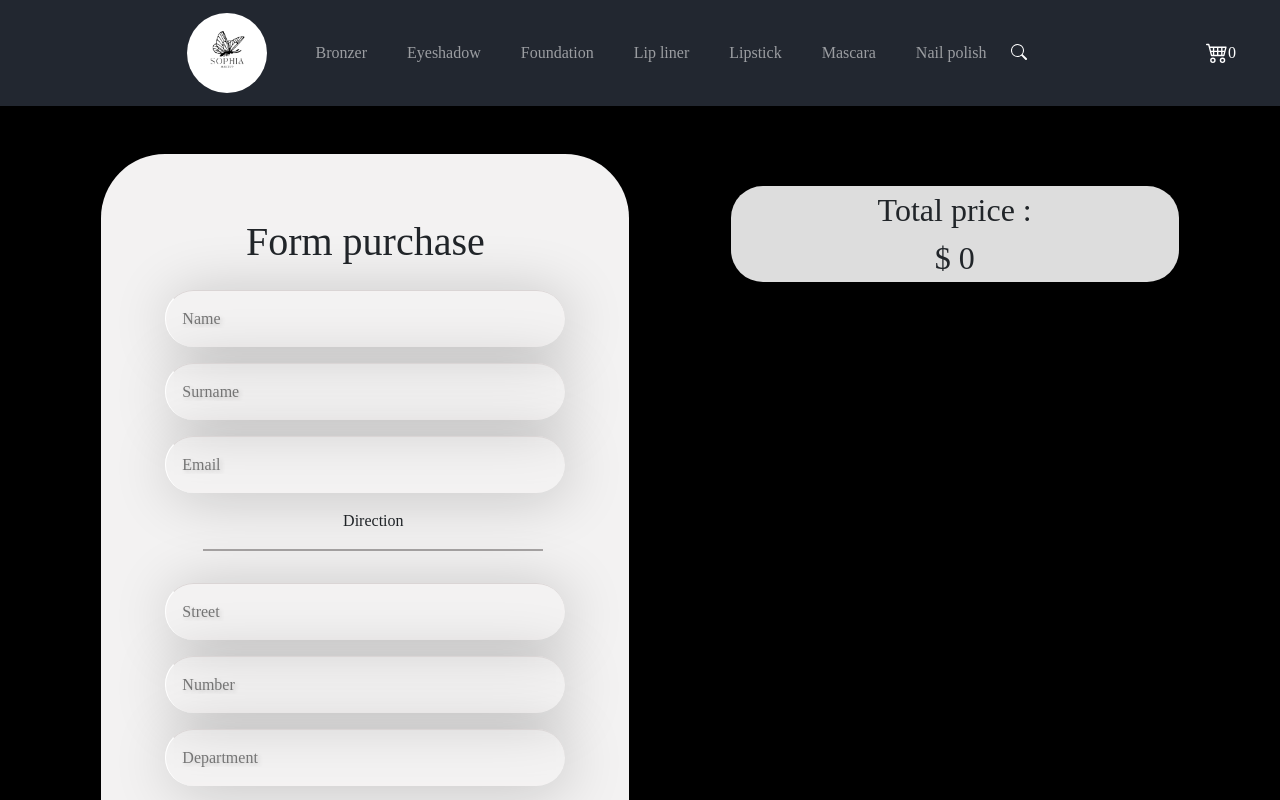
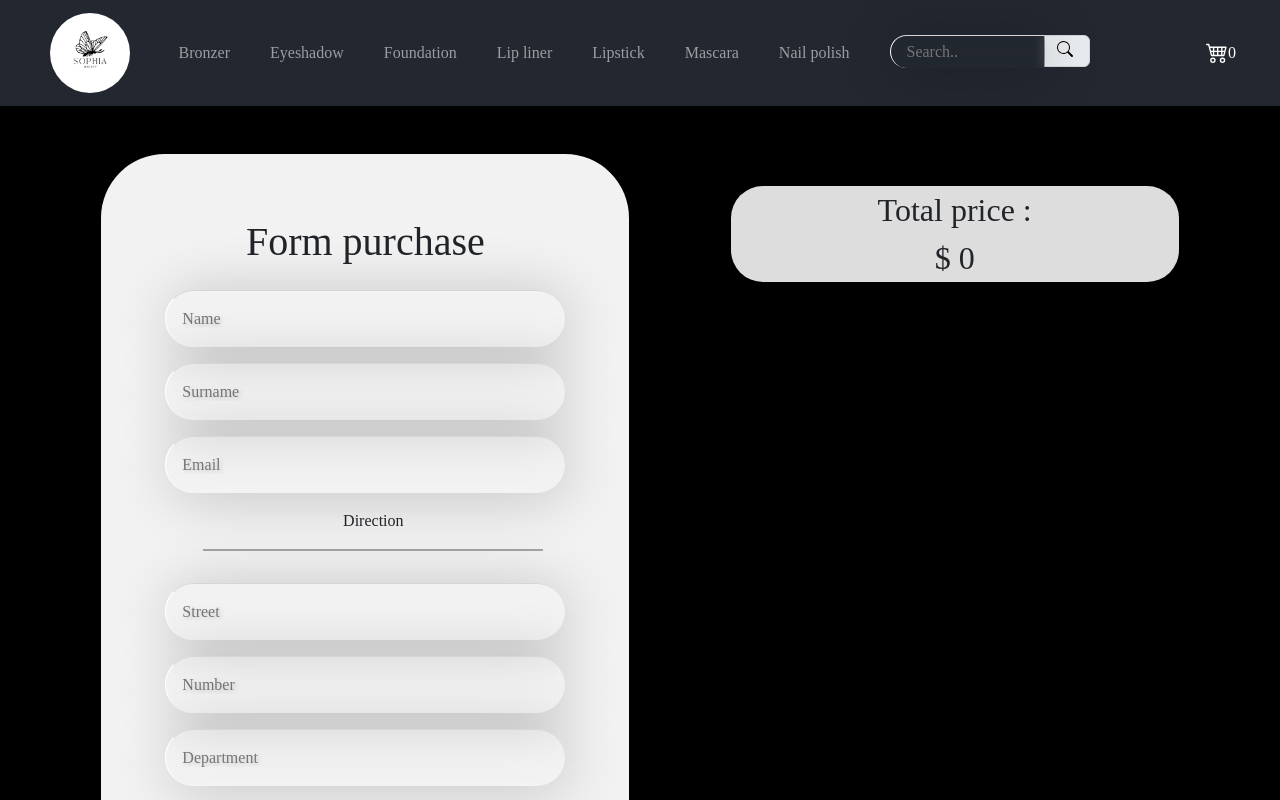
Before and after one commit to FiorellaGallo/PreEntrega1-Gallo, a React (Create React App) app: page /form in a window 1280 px wide. Shown: the top 800 px of the page. Built offline with nearby package versions, Linux system fonts and the light colour scheme; a web font is replaced by a local one.

Commit message:
Se agregaron cambios nuevos

```diff
--- a/src/App.js
+++ b/src/App.js
@@ -4,14 +4,17 @@ import NavBar from './components/NavBar/NavBar';
 import ItemListContainer from './components/ItemListContainer/ItemListContainer';
 import { BrowserRouter, Routes, Route} from 'react-router-dom';
 import ItemDetailContainer from './components/ItemDetailsContainer/ItemDetailContainer';
-import{CartContextProvide} from "./Context/cartContext";
+import{CartContextProvider} from "./Context/cartContext";
 import CartView from './components/CartView/CartView';
 import Form from './components/form/Form';
+import{SearchContextProvider} from "./Context/searchContext";
+import Finalize from './components/Finalize/Finalize';
 
 function App() {
   return (
     <div className="App">
-      <CartContextProvide>
+      <CartContextProvider>
+      <SearchContextProvider>
       <BrowserRouter>
         <NavBar />
         <Routes>
@@ -20,9 +23,15 @@ function App() {
           <Route path='/detail/:idItem' element={<ItemDetailContainer/>}></Route>
           <Route path='/cart' element={<CartView/>}></Route>
           <Route path='/form' element={<Form/>}></Route>
+          <Route path="/finalize/:idOrder" element={<Finalize />} />
+          <Route
+              path="*"
+              element={<h1>Error 404: The page does not exist</h1>}
+            />
         </Routes>
       </BrowserRouter>
-      </CartContextProvide>
+      </SearchContextProvider>
+      </CartContextProvider>
     </div>
   );
 }
--- a/src/Context/cartContext.jsx
+++ b/src/Context/cartContext.jsx
@@ -2,9 +2,9 @@ import { createContext, useState } from "react";
 
 
 export const cartContext = createContext();
-const ContextProvide = cartContext.Provider;
+const ContextProvider = cartContext.Provider;
 
-export function CartContextProvide(props) {
+export function CartContextProvider(props) {
     const [cart, setCart] = useState([]);
 
     function addToCart(product,count) {
@@ -53,9 +53,9 @@ export function CartContextProvide(props) {
 
 
     return(
-        <ContextProvide value= {{addToCart,cart,itemsInCart, priceInCart,removeItem,clear}}>
+        <ContextProvider value= {{addToCart,cart,itemsInCart, priceInCart,removeItem,clear}}>
         {props.children}
-        </ContextProvide>
+        </ContextProvider>
     )
 
 }
--- /dev/null
+++ b/src/Context/searchContext.jsx
@@ -0,0 +1,17 @@
+import { createContext, useState } from "react";
+
+
+export const searchContext = createContext();
+const ContextProvider = searchContext.Provider;
+
+export function SearchContextProvider(props) {
+    const [searchItem, setSearchItem] = useState(false);
+
+
+    return(
+        <ContextProvider value= {{searchItem,setSearchItem}}>
+        {props.children}
+        </ContextProvider>
+    )
+
+}
--- /dev/null
+++ b/src/components/Finalize/Finalize.jsx
@@ -0,0 +1,23 @@
+import React, {useEffect} from "react";
+import { useParams } from "react-router-dom";
+import swal from 'sweetalert';
+
+
+function Finalize() {
+  const idOrder = useParams().idOrder;
+  swal (` ${idOrder} product to your cart`, {
+    icono: "exito",
+    buttons: false,
+    timer: 2000,
+})
+
+
+
+
+
+  return (
+  <div></div>
+  );
+}
+
+export default Finalize;
--- a/src/components/ItemListContainer/ItemListContainer.jsx
+++ b/src/components/ItemListContainer/ItemListContainer.jsx
@@ -1,32 +1,47 @@
 import ItemList from "./ItemList";
-import {useEffect,useState} from 'react';
+import {useEffect,useState ,useContext} from 'react';
 import getItems, { getItemsByCategory } from "../../services/firestore";
 import { useParams } from 'react-router-dom';
 import "./ItemList.css";
+import { searchContext } from '../../Context/searchContext';
 
 function ItemListContainer() {
     const [productsList, setProductsList] = useState(false);
     const { idCategory } = useParams();
+    const {searchItem} = useContext(searchContext)
+
 
     const getItemsAsync =  async () => {
         if (!idCategory) {
             getItems()
             .then((products) => {
+                if (searchItem !== false && searchItem !== null && searchItem !== "") return handleSearch()
                 setProductsList(products);
             });
         }else{
             getItemsByCategory(idCategory)
             .then((products) => {
+
+                if (searchItem !== false && searchItem !== null && searchItem !== "") return handleSearch()
                 setProductsList(products);
             });
         }
+
     }
-
-
 
     useEffect(() => {
         getItemsAsync();
-    }, [idCategory]);
+    }, [idCategory, searchItem]);
+
+
+    function handleSearch() {
+        if (searchItem !== false && searchItem !== null && searchItem !== "") {
+            const newProductList = productsList
+            const search = newProductList.filter((item)=> item.name.toLowerCase().includes(searchItem.toLowerCase()));
+            setProductsList(search);
+        }
+    }
+
 
     return (
         <div style={{marginTop:"10rem"}}>
--- a/src/components/NavBar/NavBar.css
+++ b/src/components/NavBar/NavBar.css
@@ -17,10 +17,7 @@
     transition: 0.5s;
 }
 
-.seeker{
-    padding-top:0.5rem ;
-    margin-left: 1rem;
-}
+
 
 .cart{
     display: flex;
@@ -40,3 +37,22 @@
     color: rgb(255, 255, 255);
 
  }
+
+
+ #magnifyingGlass[type=text] {
+    width: 50%;
+    -webkit-transition:  0.4s ease-in-out;
+    transition:  0.4s ease-in-out;
+
+  }
+
+
+  #magnifyingGlass[type=text]:focus {
+    width: 90%;
+  }
+
+  .input-group{
+    height: 2rem;
+    margin-left: 2rem;
+    margin-top: 0.1rem;
+  }
--- a/src/components/NavBar/NavBar.jsx
+++ b/src/components/NavBar/NavBar.jsx
@@ -1,6 +1,7 @@
 import CartWidget from "./CartWidget";
 import "./NavBar.css";
 import {Link} from "react-router-dom";
+import Search from "./Search";
 
 function NavBar() {
   return (
@@ -34,13 +35,7 @@ function NavBar() {
               <li className="nav-item ">
                 <Link className="nav-link" to="/category/nail_polish">Nail polish</Link>
               </li>
-              <div className="seeker">
-                <Link to="#">
-                  <svg xmlns="http://www.w3.org/2000/svg" width="20" height="20" fill="white" className="bi bi-search" viewBox="0 0 20 20">
-                    <path d="M11.742 10.344a6.5 6.5 0 1 0-1.397 1.398h-.001c.03.04.062.078.098.115l3.85 3.85a1 1 0 0 0 1.415-1.414l-3.85-3.85a1.007 1.007 0 0 0-.115-.1zM12 6.5a5.5 5.5 0 1 1-11 0 5.5 5.5 0 0 1 11 0z" />
-                  </svg>
-                </Link>
-              </div>
+             <Search className="search"/>
 
             </ul>
           </div>
--- /dev/null
+++ b/src/components/NavBar/Search.jsx
@@ -0,0 +1,36 @@
+import React, { useState, useContext } from 'react'
+import './NavBar.css';
+import { searchContext } from '../../Context/searchContext';
+
+function Search() {
+  const [searchProduct, setSearchProduct] = useState(false);
+  const { setSearchItem } = useContext(searchContext)
+
+  function handleChange(event) {
+    setSearchProduct(event.target.value);
+
+  }
+
+  function handleEnter(event) {
+    if (event.key === 'Enter') {
+      setSearchItem(searchProduct)
+    }
+
+
+  }
+
+  return (
+    <div >
+      <div class="input-group flex-nowrap" >
+        <input id="magnifyingGlass" type="text" onKeyDown={handleEnter} name="search" placeholder="Search.." onChange={handleChange}/>
+        <span class="input-group-text" id="addon-wrapping"><svg  xmlns="http://www.w3.org/2000/svg" width="20" height="20" fill="black" className="bi bi-search" viewBox="0 0 20 20">
+        <path d="M11.742 10.344a6.5 6.5 0 1 0-1.397 1.398h-.001c.03.04.062.078.098.115l3.85 3.85a1 1 0 0 0 1.415-1.414l-3.85-3.85a1.007 1.007 0 0 0-.115-.1zM12 6.5a5.5 5.5 0 1 1-11 0 5.5 5.5 0 0 1 11 0z" />
+      </svg></span>
+
+      </div>
+
+    </div>
+  )
+}
+
+export default Search
--- a/src/components/form/Form.jsx
+++ b/src/components/form/Form.jsx
@@ -1,15 +1,16 @@
 import React, { useContext } from 'react'
 import { createOrder } from '../../services/firestore';
 import { cartContext } from '../../Context/cartContext';
+import { useNavigate } from "react-router-dom";
 import './Form.css';
 
 
 function Form() {
   const { cart, priceInCart } = useContext(cartContext);
+  let navigate = useNavigate();
 
-  function handleCheckout(event) {
+   async function handleCheckout(event) {
     event.preventDefault();
-
     const order = {
       buyer: {
         name: event.target.name.value,
@@ -18,7 +19,7 @@ function Form() {
         direction: `${event.target.street.value}  ${event.target.number.value} ${event.target.department.value}`,
         location: `${event.target.state.value} ${event.target.city.value} ${event.target.postcode.value}`,
         comment: event.target.comment.value,
-        newsletter: event.targent.news.value,
+        newsletter: event.target.news.value,
       },
       items: cart,
       total: priceInCart(),
@@ -26,7 +27,12 @@ function Form() {
     };
 
     console.log(order);
-    //const orderId = createOrder(order);
+
+    const orderId = await createOrder(order);
+    navigate(`/finalize/${orderId}`);
+
+
+
   }
 
 
@@ -74,7 +80,7 @@ function Form() {
             <span> Subscribe to newsletter</span>
           </label>
           <div className="send">
-            <input onClick={handleCheckout} type="submit" />
+            <input type="submit" />
           </div>
         </form>
       </div>
--- a/src/services/firestore.js
+++ b/src/services/firestore.js
@@ -58,6 +58,7 @@ export async function createOrder(order) {
   const docOrder = await addDoc(collectionRef, order);
   console.log(docOrder)
   console.log(docOrder.id)
+  return docOrder.id;
 
 }
 
```
